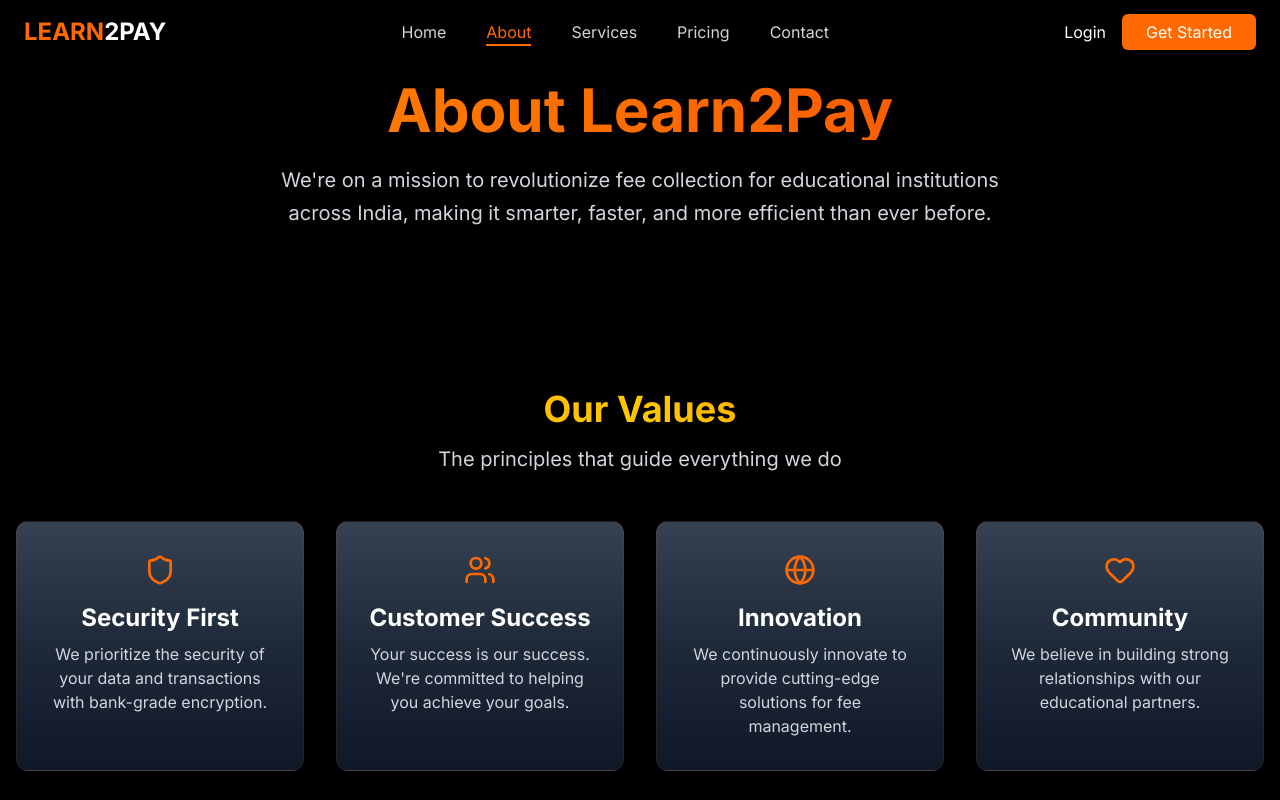
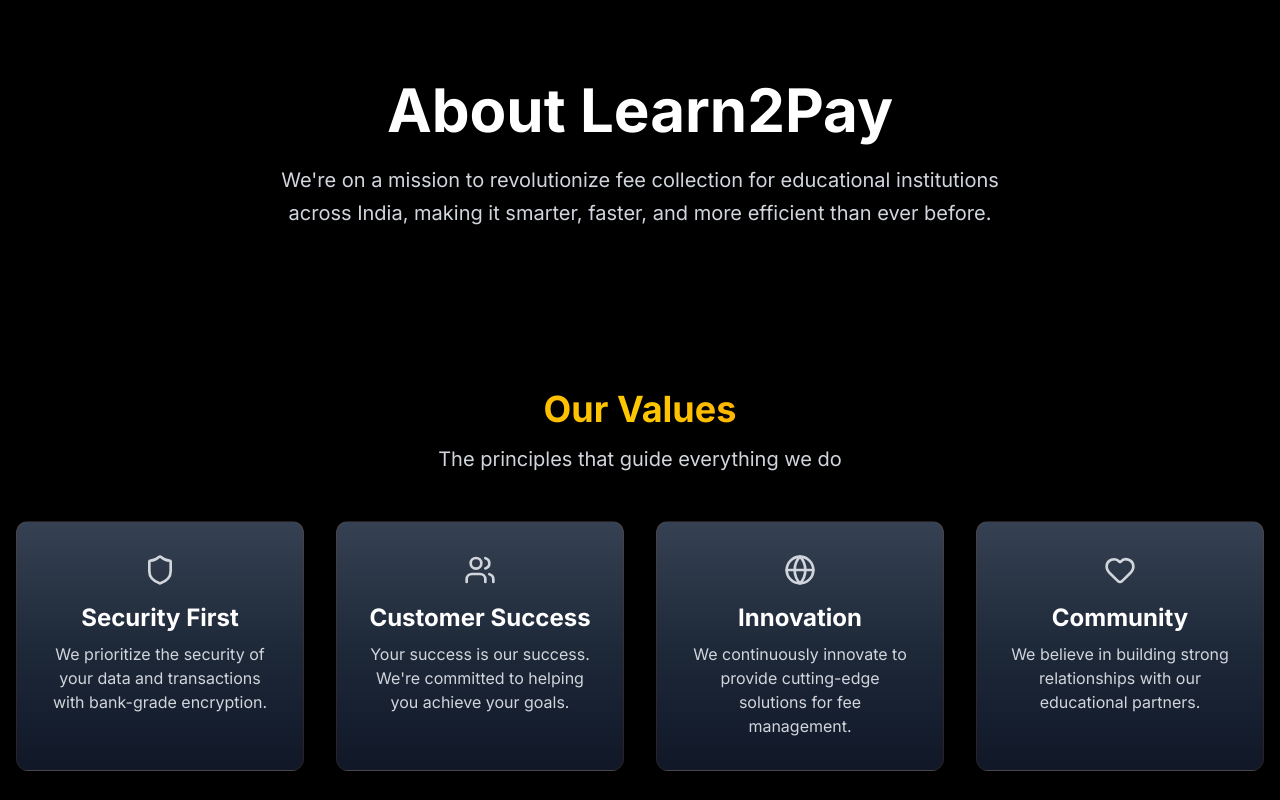
Before and after one commit to Techori/Learn2pay, a React (Vite) app: page /about in a window 1280 px wide. Shown: the top 800 px of the page. Built offline with nearby package versions, Linux system fonts and the light colour scheme.

Commit message:
Update about.tsx

```diff
--- a/src/pages/about.tsx
+++ b/src/pages/about.tsx
@@ -1,32 +1,29 @@
 import React from 'react';
-
 import { useNavigate } from 'react-router-dom';
 import { Shield, Users, Globe, Heart } from 'lucide-react';
-// import Header from '../components/Header';
 import Footer from '../components/Footer';
-import AboutUI from '../components/ui/AboutUi';
-import Navbar from '@/components/Navbar';
+import  AboutUI from '../components/ui/aboutui';
 const About: React.FC = () => {
   const navigate = useNavigate();
 
   const values = [
     {
-      icon: <Shield className="h-8 w-8 text-orange-500" />,
+      icon: <Shield className="h-8 w-8 text-gray-300" />, // Changed to grayscale
       title: "Security First",
       description: "We prioritize the security of your data and transactions with bank-grade encryption.",
     },
     {
-      icon: <Users className="h-8 w-8 text-orange-500" />,
+      icon: <Users className="h-8 w-8 text-gray-300" />, // Changed to grayscale
       title: "Customer Success",
       description: "Your success is our success. We're committed to helping you achieve your goals.",
     },
     {
-      icon: <Globe className="h-8 w-8 text-orange-500" />,
+      icon: <Globe className="h-8 w-8 text-gray-300" />, // Changed to grayscale
       title: "Innovation",
       description: "We continuously innovate to provide cutting-edge solutions for fee management.",
     },
     {
-      icon: <Heart className="h-8 w-8 text-orange-500" />,
+      icon: <Heart className="h-8 w-8 text-gray-300" />, // Changed to grayscale
       title: "Community",
       description: "We believe in building strong relationships with our educational partners.",
     },
@@ -84,12 +81,10 @@ const About: React.FC = () => {
 
   return (
     <div className="min-h-screen bg-black text-white">
-      <Navbar />
-
       {/* Hero Section */}
       <section className="py-20 px-4 text-center">
         <div className="container mx-auto">
-          <h1 className="text-5xl md:text-6xl font-bold mb-6 text-transparent bg-clip-text bg-gradient-to-r from-orange-400 to-orange-600">
+          <h1 className="text-5xl md:text-6xl font-bold mb-6 text-white">
             About Learn2Pay
           </h1>
           <p className="text-xl text-gray-300 mb-8 max-w-3xl mx-auto leading-relaxed">
```
Lines whose indentation alone changed are shown as unchanged.
